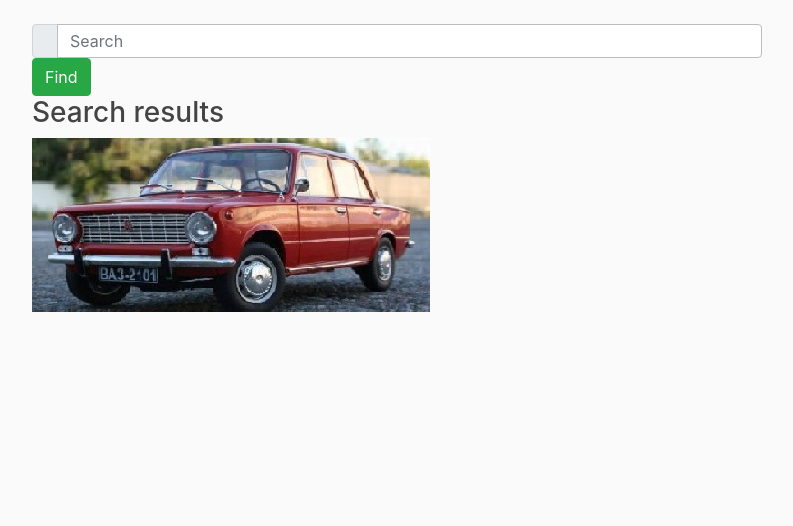
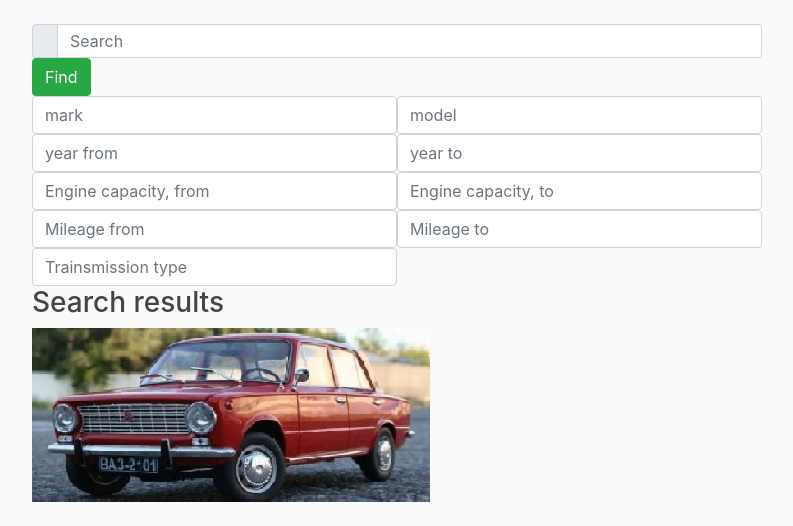
Before and after one commit to dslvt/on-na, a Django app: page /home/ in a window 1280 px wide. Shown: the part 56-582 px from the top of the page, without its empty margins (53-846 px from the left). Run offline with Django 3.2, Linux system fonts and the light colour scheme; some libraries are stand-ins or nearby versions.

Commit message:
retarded design

```diff
--- a/onna/home/static/home/home.css
+++ b/onna/home/static/home/home.css
@@ -1,19 +1,5 @@
-.input-group.md-form.form-sm.form-1 input{
-    border: 1px solid #bdbdbd;
-    border-top-right-radius: 0.25rem;
-    border-bottom-right-radius: 0.25rem;
+.container_search{
+  grid-template-columns: 50% 50%;
+  grid-template-rows: auto;
+  display: grid;
 }
-.input-group.md-form.form-sm.form-2 input {
-    border: 1px solid #bdbdbd;
-    border-top-left-radius: 0.25rem;
-    border-bottom-left-radius: 0.25rem;
-}
-.input-group.md-form.form-sm.form-2 input.red-border  {
-    border: 1px solid #ef9a9a;
-}
-.input-group.md-form.form-sm.form-2 input.lime-border  {
-    border: 1px solid #cddc39;
-}
-.input-group.md-form.form-sm.form-2 input.amber-border  {
-    border: 1px solid #ffca28;
-}
--- /dev/null
+++ b/onna/home/static/home/krasivo.js
@@ -0,0 +1,26 @@
+var input_mark = document.getElementById('input_mark');
+var input_model = document.getElementById('input_model');
+var input_year_to = document.getElementById('input_year_to')
+var input_year_from = document.getElementById('input_year_from')
+var input_eng_capacity_from = document.getElementById('eng_capacity_from')
+var input_eng_capacity_to = document.getElementById('eng_capacity_to')
+var input_mileage_from = document.getElementById('mileage_from')
+var input_mileage_to = document.getElementById('mileage_to')
+var input_transmission_type = document.getElementById('trainsmission')
+var search_button = document.getElementById('search_button')
+
+search_button.addEventListener('click', function(){
+    console.log(input_year_to.value)
+    $.ajax({
+        url:'query/',
+        data:{
+            'select':input_mark.value
+        },
+        dataType: 'json',
+        success:function(data){
+            if(data.is_taken){
+                console.log("seccess: "+search_field.value)
+            }
+        }
+    });
+});
--- a/onna/home/templates/home/home.html
+++ b/onna/home/templates/home/home.html
@@ -14,12 +14,22 @@
     <div class="search_button">
         <button type="button" class="btn btn-success" id="search_button"> Find </button>
     </div>
-
+    <div class="container_search">
+        <input type="text" class="form-control" id="input_mark"  placeholder="mark">
+        <input type="text" class="form-control" id="input_model"  placeholder="model">
+        <input type="text" class="form-control" id="input_year_from"  placeholder="year from">
+        <input type="text" class="form-control" id="input_year_to"  placeholder="year to">
+        <input type="text" class="form-control" id="eng_capacity_from"  placeholder="Engine capacity, from">
+        <input type="text" class="form-control" id="eng_capacity_to"  placeholder="Engine capacity, to">
+        <input type="text" class="form-control" id="mileage_from"  placeholder="Mileage from">
+        <input type="text" class="form-control" id="mileage_to"  placeholder="Mileage to">
+        <input type="text" class="form-control" id="trainsmission"  placeholder="Trainsmission type">
+        </div>
 
     <h3>Search results</h3>
     <img src="{% static "home/simple car.jpg" %}">
 
-
+    <script src="{% static "home/krasivo.js" %}"></script>
     <script src="{% static "home/search.js" %}"></script>
 
 {% endblock content %}
--- a/onna/home/views.py
+++ b/onna/home/views.py
@@ -3,8 +3,9 @@ from django.http import HttpResponse
 from django.http import JsonResponse
 
 
+
 def index(request):
-    context = {}
+    context = multiple_params
     return render(request, 'home/home.html', context)
 
 def query(request):
@@ -13,3 +14,44 @@ def query(request):
         'is_taken':True
     }
     return JsonResponse(data)
+
+
+
+
+
+
+
+multiple_params = {
+   'kpp':{
+       'base':185,
+       'mechanika':861,
+       'avtomat':860,
+       'robot':14754,
+       'vibator':14753,
+       },
+    'year':{
+        'base':188,
+        '1960':0,
+        '1970':782,
+        '2012':6045,
+        '2019':405242,
+    },
+    'body':{
+        'base':187,
+        'sedan':869,
+        'limusin':867,
+        'chechbeck':872
+    },
+    'engine':{
+        'base':1374,
+        '0.0':0,
+        '0.6':15776,
+        '5.5':15825,
+        '6.0':15830
+    },
+    'mark':{
+        'skoda':['octavia', 'rapid'],
+        'vaz_lada':['kalina', 'granta'],
+        'kia':['rio','spectra']
+    },
+}
```
Also changed, not shown: 1 other file.
